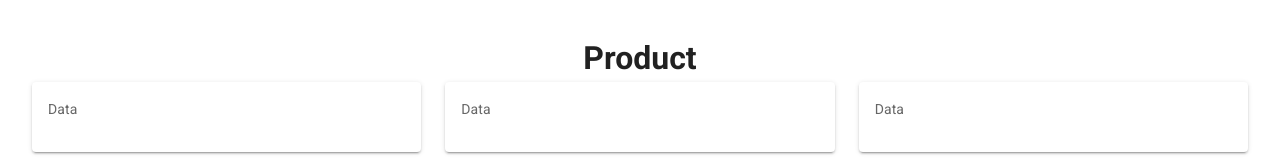
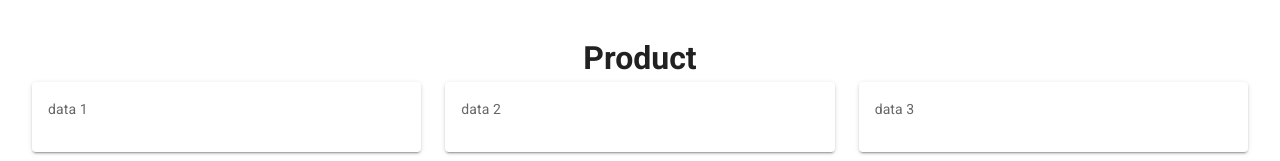
Before and after one commit to iman-akbar/UiTest, a Vue app: page / in a window 1280 px wide. Shown: the part 648-809 px from the top of the page. Built offline with nearby package versions, Linux system fonts and the light colour scheme.

Commit message:
card fix

```diff
--- a/src/components/HelloWorld.vue
+++ b/src/components/HelloWorld.vue
@@ -1,11 +1,6 @@
 <template>
   <v-app>
-    <v-app-bar
-      absolute
-      color="green"
-      elevate-on-scroll
-      scroll-target="#scrolling-techniques-7"
-    >
+    <v-app-bar absolute color="green" fixed>
       <v-row>
         <v-col class="ml-10" cols="6">
           <h1 style="margin-left: 100px">Logo</h1>
@@ -27,24 +22,10 @@
     <div ref="productData">
       <h1 class="text-center">Product</h1>
       <v-row class="ml-5 mr-5">
-        <v-col>
+        <v-col v-for="cardItem in cardItem" :key="cardItem">
           <v-card>
             <v-card-text>
-              <p>Data</p>
-            </v-card-text>
-          </v-card>
-        </v-col>
-        <v-col>
-          <v-card>
-            <v-card-text>
-              <p>Data</p>
-            </v-card-text>
-          </v-card>
-        </v-col>
-        <v-col>
-          <v-card>
-            <v-card-text>
-              <p>Data</p>
+              <p>{{ cardItem.text }}</p>
             </v-card-text>
           </v-card>
         </v-col>
@@ -58,6 +39,7 @@ export default {
   name: "HelloWorld",
 
   data: () => ({
+    cardItem: [{ text: "data 1" }, { text: "data 2" }, { text: "data 3" }],
     ecosystem: [
       {
         text: "vuetify-loader",
```
